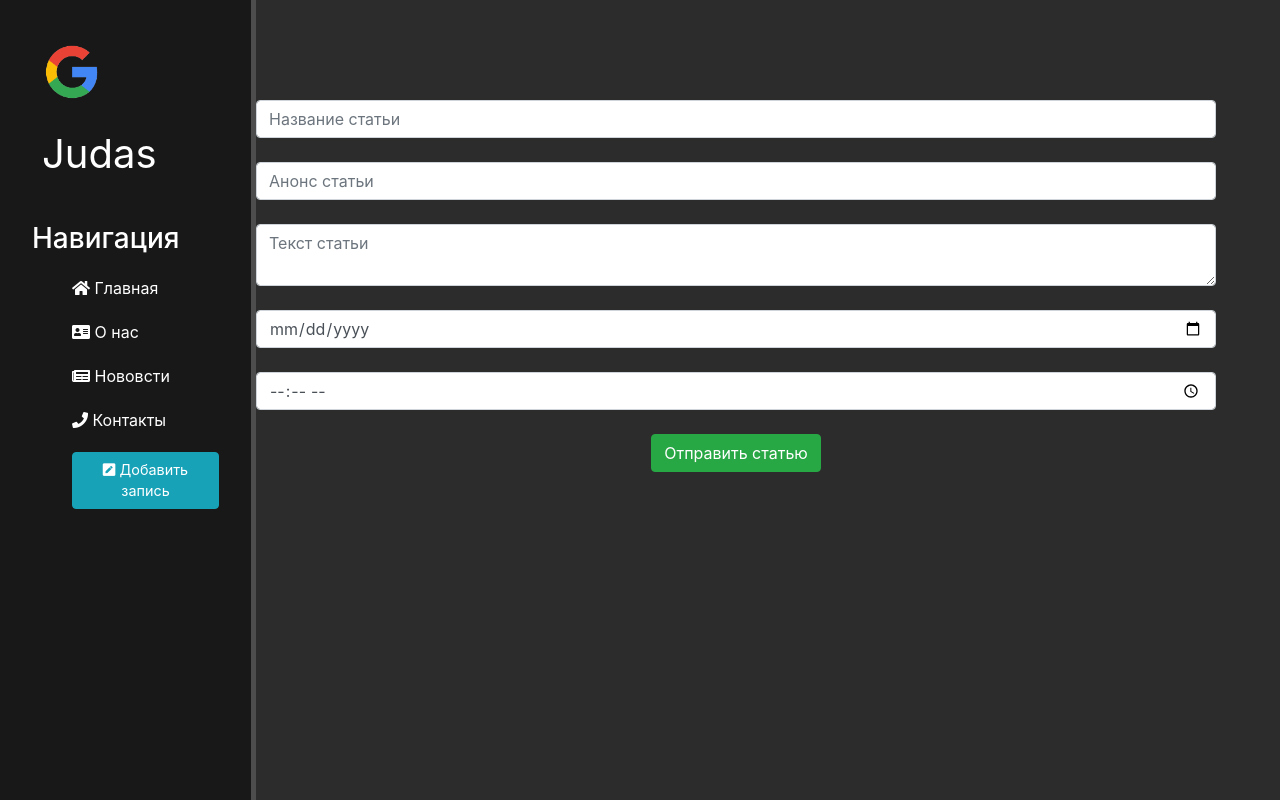
After one commit to DanFleishman/DjangoAppGD, a Django app: page /news/create in a window 1280 px wide. The commit adds this page. Run offline with Django 3.2, Linux system fonts and the light colour scheme; some libraries are stand-ins or nearby versions.

Commit message:
Страница для создания статей (без функцианала)

```diff
--- a/myapp/main/static/main/css/main.css
+++ b/myapp/main/static/main/css/main.css
@@ -55,6 +55,7 @@ main .features {
 main .features h1 {font-size: 50px;}
 main .features p {max-width: 400px; margin: 20px auto;}
 
+.btn-info {font-size: 0.9rem;}
 .alert-warning {
     float: left;
     clear: both;
--- a/myapp/main/templates/main/index.html
+++ b/myapp/main/templates/main/index.html
@@ -7,7 +7,6 @@
         <h1>{{ title }}</h1>
         <p>Lorem ipsum dolor sit amet consectetur adipisicing elit. Quo, ipsam possimus eius deserunt ullam dolorum laborum veritatis eos odit officia quidem blanditiis, omnis quam cumque natus magni cum at atque?</p>
         <button class="btn btn-warning">На строницу о нас</button>
-
         {% for el in values %}
             {% if el == 'hello' %}
                 <p> {{ el|upper }} </p>
@@ -17,6 +16,5 @@
         {% for el in obj %}
             <p> {{ el }} </p>
         {% endfor %}
-    -
     </div>
 {% endblock %}
--- a/myapp/main/templates/main/layout.html
+++ b/myapp/main/templates/main/layout.html
@@ -19,8 +19,9 @@
         <ul>
             <a href="{% url 'home' %}"><li><i class="fas fa-home"></i> Главная</li></a>
             <a href="{% url 'about' %}"><li><i class="fas fa-address-card"></i> О нас</li></a>
-            <a href="{% url 'news_home' %}"><li><i class="fas fa-phone"></i> Нововсти</li></a>
+            <a href="{% url 'news_home' %}"><li><i class="fas fa-newspaper"></i> Нововсти</li></a>
             <a href=""><li><i class="fas fa-phone"></i> Контакты</li></a>
+            <a href="{% url 'create' %}"><li><button class="btn btn-info"><i class="fas fa-pen-square"></i> Добавить запись</button></li></a>
         </ul>
     </aside>
     <main>
--- /dev/null
+++ b/myapp/news/templates/news/create.html
@@ -0,0 +1,17 @@
+{% extends 'main/layout.html' %}
+
+
+{% block title %}Добавление статьи{% endblock %}
+
+{% block content %}
+    <div class="features">
+        <form method="post">
+            <input type="text" placeholder="Название статьи" class="form-control"><br>
+            <input type="text" placeholder="Анонс статьи" class="form-control"><br>
+             <textarea class="form-control" placeholder="Текст статьи"></textarea><br>
+             <input type="date" class="form-control"><br>
+             <input type="time" class="form-control"><br>
+             <button class="btn btn-success" type="submit">Отправить статью</button>
+        </form>
+    </div>
+{% endblock %}
--- a/myapp/news/templates/news/news_home.html
+++ b/myapp/news/templates/news/news_home.html
@@ -18,6 +18,5 @@
             <p>У вас нет записей!</p>
         {% endif %}
 
-
     </div>
 {% endblock %}
--- a/myapp/news/urls.py
+++ b/myapp/news/urls.py
@@ -3,4 +3,5 @@ from . import views
 
 urlpatterns = [
     path('', views.news_home, name='news_home'),
+    path('create', views.create, name='create' )
 ]
--- a/myapp/news/views.py
+++ b/myapp/news/views.py
@@ -5,3 +5,6 @@ from .models import Articles
 def news_home(request):
     news = Articles.objects.order_by('-date')
     return render(request, 'news/news_home.html', {'news': news})
+
+def create(reqest):
+    return render(reqest, 'news/create.html')
```
Also changed, not shown: myapp/db.sqlite3.
